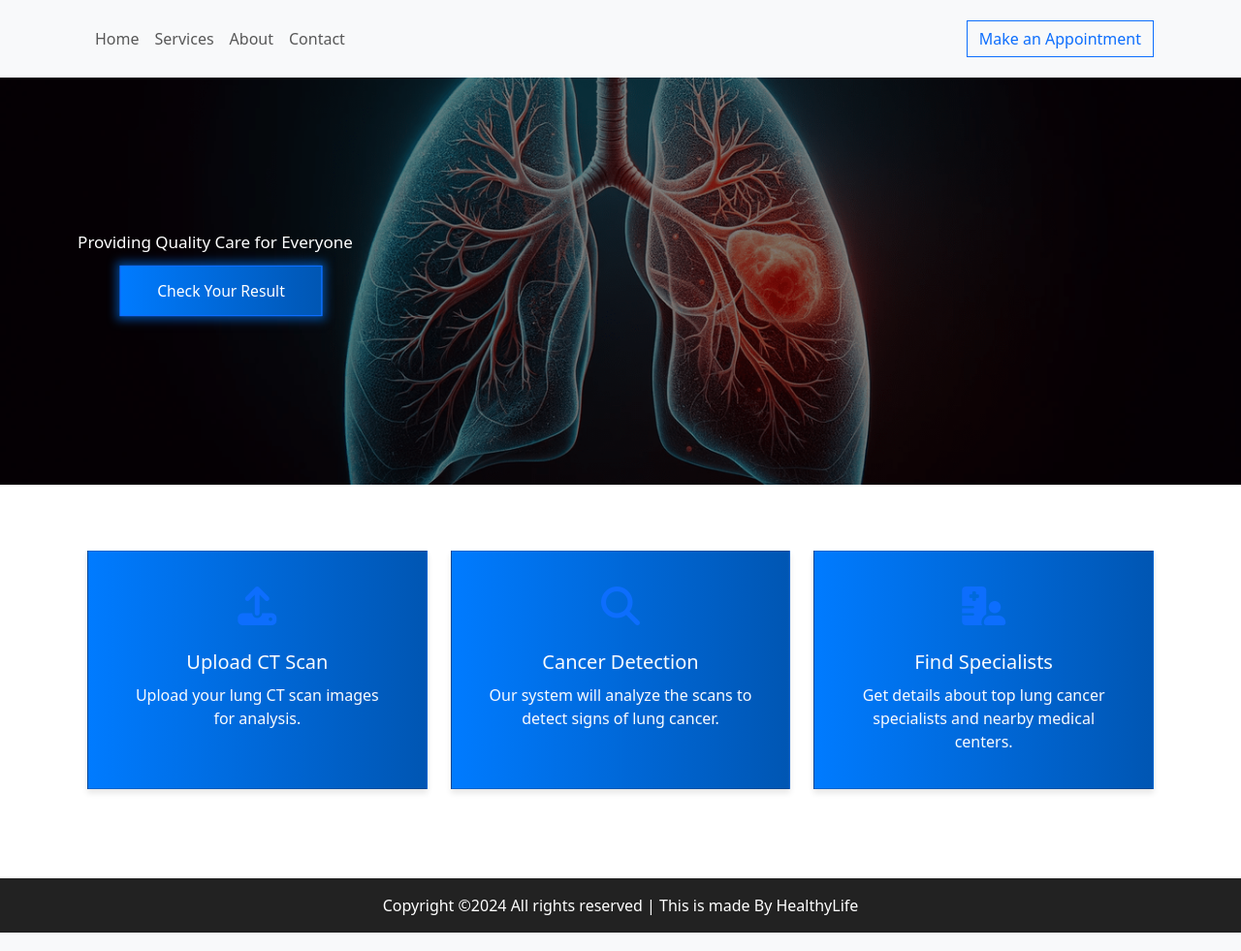
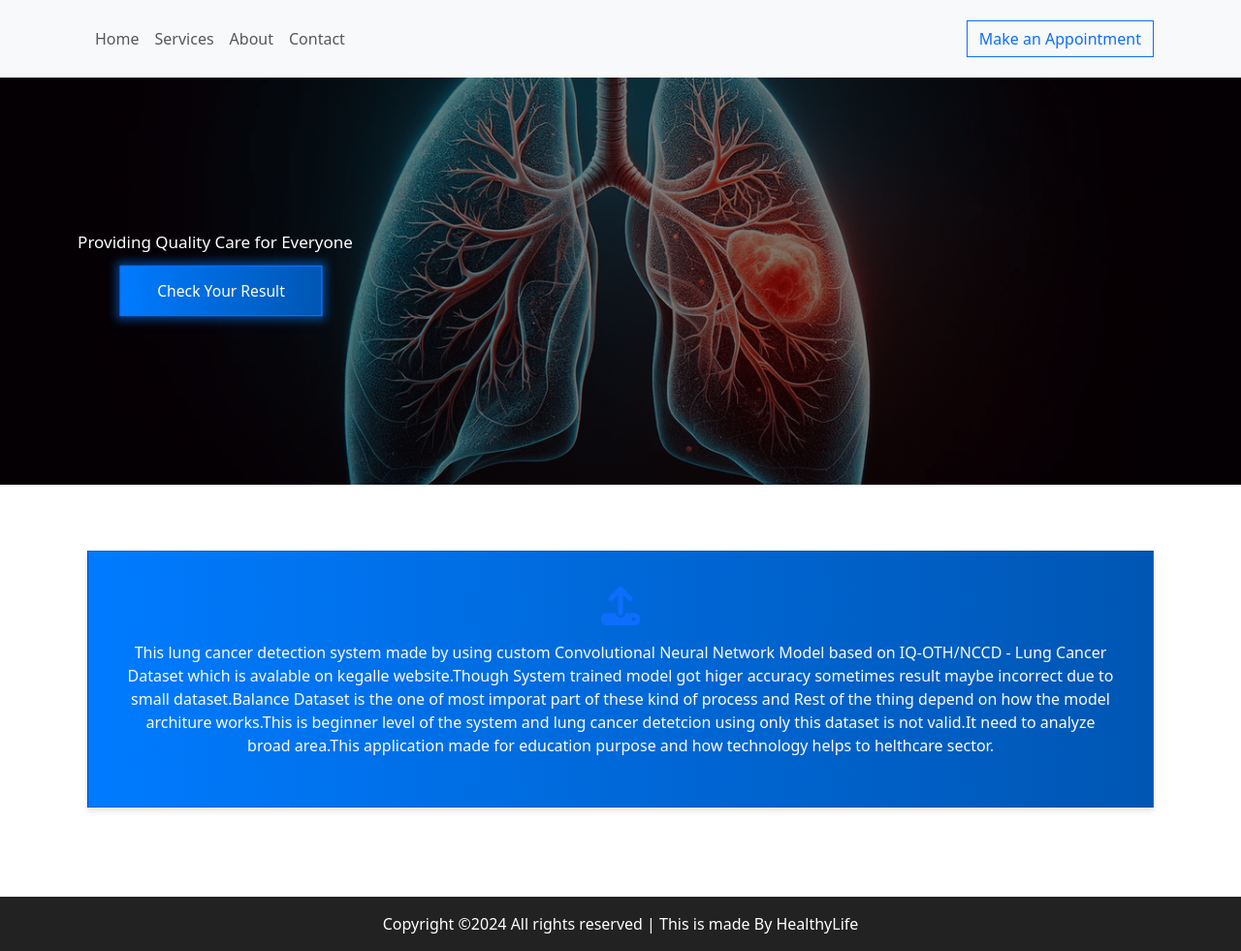
Before and after one commit to pasindusandamal/Lung-Cancer-Detection-System, a Flask app: page /about in a window 1280 px wide. Shown: the whole page at 97% size. Run offline with Flask 3, Linux system fonts and the light colour scheme; some libraries are stand-ins or nearby versions.

Commit message:
Refactor About.html to improve code organization and update content

```diff
--- a/templates/About.html
+++ b/templates/About.html
@@ -138,33 +138,23 @@
 
   <div class="container my-5">
     <div class="row">
-      <div class="col-md-4 mb-4">
+      <div class="col-lg mb-4">
         <div class="card service-card h-100">
           <div class="card-body text-center">
             <i class="fas fa-upload fa-3x mb-3 text-primary"></i>
-            <h3 class="card-title">Upload CT Scan</h3>
-            <p class="card-text">Upload your lung CT scan images for analysis.</p>
+            <p class="card-title">This lung cancer detection system made by using custom Convolutional Neural Network
+              Model based on
+              IQ-OTH/NCCD - Lung Cancer Dataset which is avalable on kegalle website.Though System trained model got higer accuracy sometimes result maybe
+              incorrect due to small dataset.Balance Dataset is the one of
+              most imporat part of these kind of process and Rest of the thing depend on how the model architure
+              works.This is beginner level of the system and lung cancer detetcion using only this
+              dataset is not valid.It need to analyze broad area.This application made for education purpose and how
+              technology helps to helthcare sector. </p>
+
           </div>
         </div>
       </div>
-      <div class="col-md-4 mb-4">
-        <div class="card service-card h-100">
-          <div class="card-body text-center">
-            <i class="fas fa-search fa-3x mb-3 text-primary"></i>
-            <h3 class="card-title">Cancer Detection</h3>
-            <p class="card-text">Our system will analyze the scans to detect signs of lung cancer.</p>
-          </div>
-        </div>
-      </div>
-      <div class="col-md-4 mb-4">
-        <div class="card service-card h-100">
-          <div class="card-body text-center">
-            <i class="fas fa-hospital-user fa-3x mb-3 text-primary"></i>
-            <h3 class="card-title">Find Specialists</h3>
-            <p class="card-text">Get details about top lung cancer specialists and nearby medical centers.</p>
-          </div>
-        </div>
-      </div>
+
     </div>
   </div>
 
```
